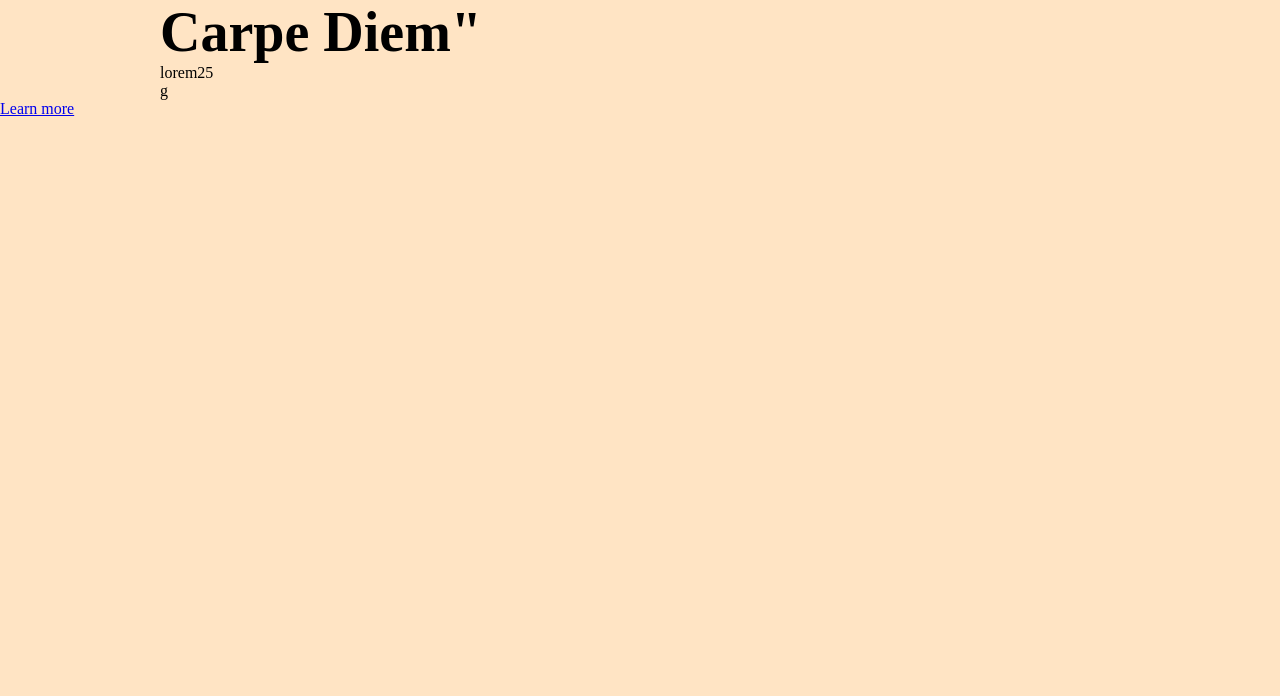
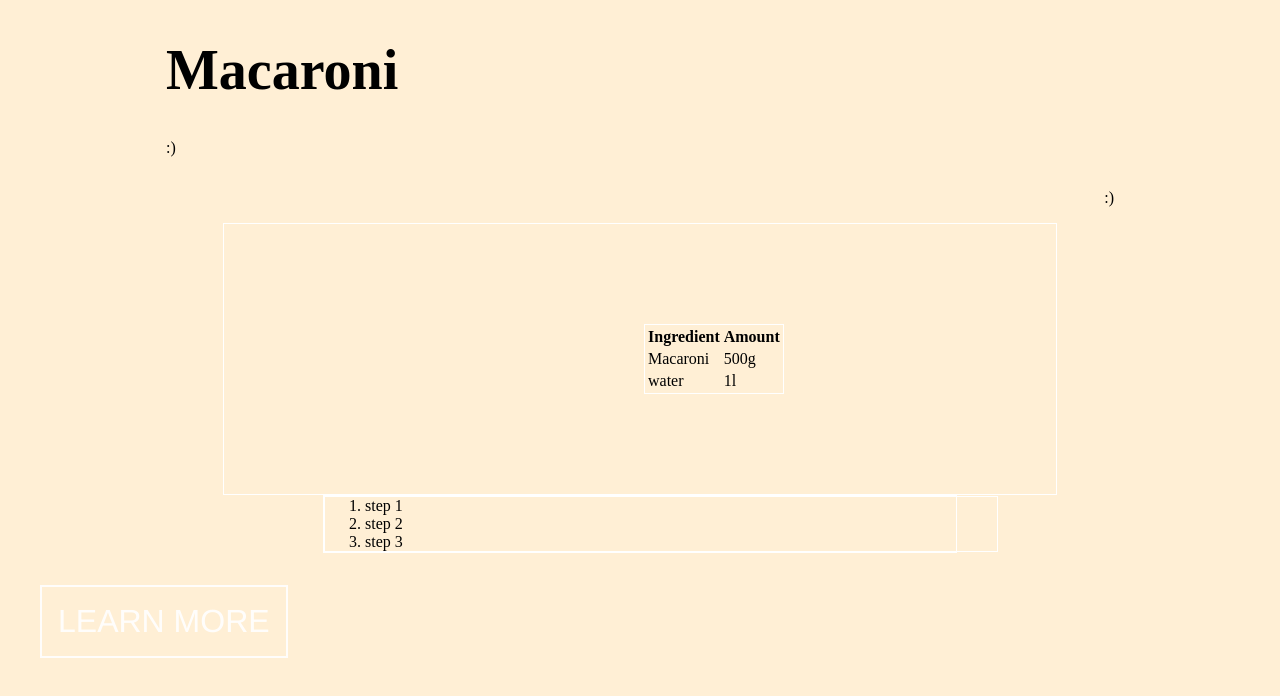
Before and after one commit to gretakant/animation, a plain HTML site: page index.html in a window 1280 px wide. Drawn offline with Linux system fonts and the light colour scheme.

Commit message:
animation

```diff
--- a/css/style.css
+++ b/css/style.css
@@ -1,14 +1,6 @@
-*{
-    margin: 0;
-    padding: 0;
-    box-sizing: border-box;
+body{
+    background-color: papayawhip;
 }
-
-
-body{
-    background-color: bisque;
-}
-
 .container{
     width: 75%;
     margin: 0 auto;
@@ -19,4 +11,81 @@ body{
 .header h1 {
     font-size: 3.5rem;
     font-family: 'Raleway', sans-seri;
+    position: relative; /*top-right-bottom-left*/
+    animation: header;
+    animation-duration: 3s;
+    animation-fill-mode: forwards;
+
 }
+
+@keyframes header {
+    0% {top: -250px}
+    100% {top: 0}
+}
+
+.text-left {
+position: relative;
+animation: textleft;
+animation-duration: 3s;
+animation-timing-function: ease-in-out;
+}
+@keyframes textleft {
+    0% {left: -1000px;}
+    85%{left: 50px;}
+    100%{left: 0;}
+}
+.text-right{
+    margin-top: 32px;
+    position: relative;
+    text-align: right;
+    animation: textright;
+    animation-duration: 3s;
+}
+@keyframes textright {
+    0% {right: -1000px;}
+85%{right: 50px;}
+100%{right: 0;}
+}
+
+
+.ingredients{
+    border: 1px solid white;
+    width: 50%;
+    margin: 0 auto;
+    padding: 100px;
+}
+.table{
+    border: 1px solid white;
+    margin-left: 20rem;
+}
+.instructions{
+    border: 1px solid white;
+    width: 50%;
+    margin: 0 auto;
+}
+.instructions ol{
+    width: 100%;
+    margin:  0 auto;
+    border: 1px solid white;
+}
+.btn{
+    opacity: 0;
+    border: 2px solid white;
+    color: white;
+    font-size: 2rem;
+    font-family: 'Franklin Gothic Medium', 'Arial Narrow', Arial, sans-serif;
+    display: inline-block;
+    margin: 2rem;
+    padding: 1rem;
+    text-decoration: none;
+    text-transform: uppercase;
+    animation: anibtn;
+    animation-duration: 3s;
+    animation-delay: 3s;
+    animation-fill-mode: forwards;
+}
+
+@keyframes anibtn {
+    0%{opacity: 0;} /*0-1*/
+    100%{opacity: 1;}
+}
--- a/index.html
+++ b/index.html
@@ -4,30 +4,51 @@
     <meta charset="UTF-8">
     <meta http-equiv="X-UA-Compatible" content="IE=edge">
     <meta name="viewport" content="width=device-width, initial-scale=1.0">
-    <title>my first animation</title>
-    <link rel="stylesheet" href="css/style.css">
+    <title>example</title>
+<link rel="stylesheet" href="css/task.css">
 </head>
-<body>
+<body class="body">
 
     <div class="container">
 
         <div class="header">
-            <h1>Carpe Diem"</h1>
+            <h1>Macaroni</h1>
+        </div>
+        <p class="text-left">
+            :)
+        </p>
+         <p class="text-right">
+            :)
+         </p>
+
         </div>
 
-        <div class="main">
 
-<p class="text-left">
-    lorem25
-</p>
+    <div class="ingredients">
+    <table class="table">
 
-<div class="text-right">
-    g
-</div>
-
-        </div>
+        <tr>
+            <th>Ingredient</th>
+            <th>Amount</th>
+        </tr>
+        <tr>
+            <td>Macaroni</td>
+            <td>500g</td>
+        </tr>
+        <tr>
+            <td>water</td>
+            <td>1l</td>
+        </tr>
+    </table>
     </div>
 
+    <div class="instructions">
+        <ol>
+            <li>step 1</li>
+            <li>step 2</li>
+            <li>step 3</li>
+        </ol>
+    </div>
     <div class="footer">
         <a href="#" class="btn">Learn more</a>
     </div>
```
